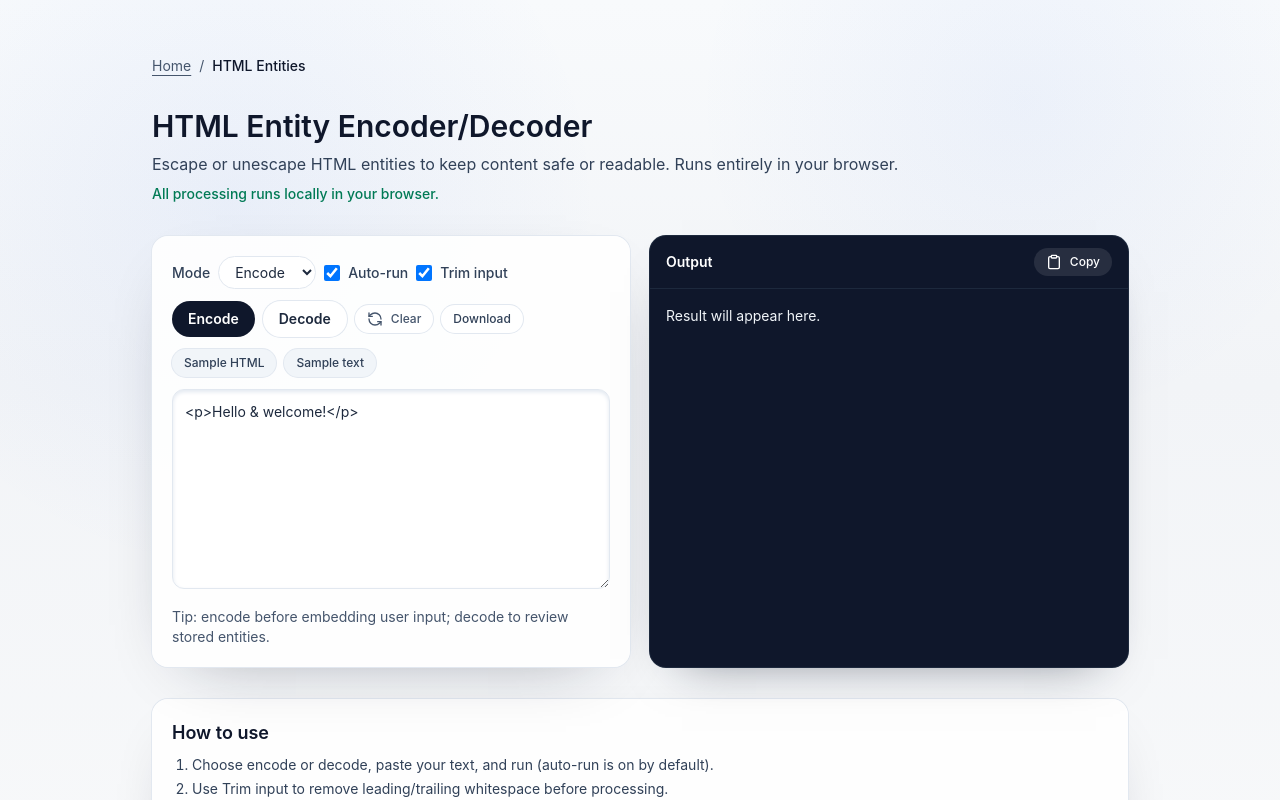
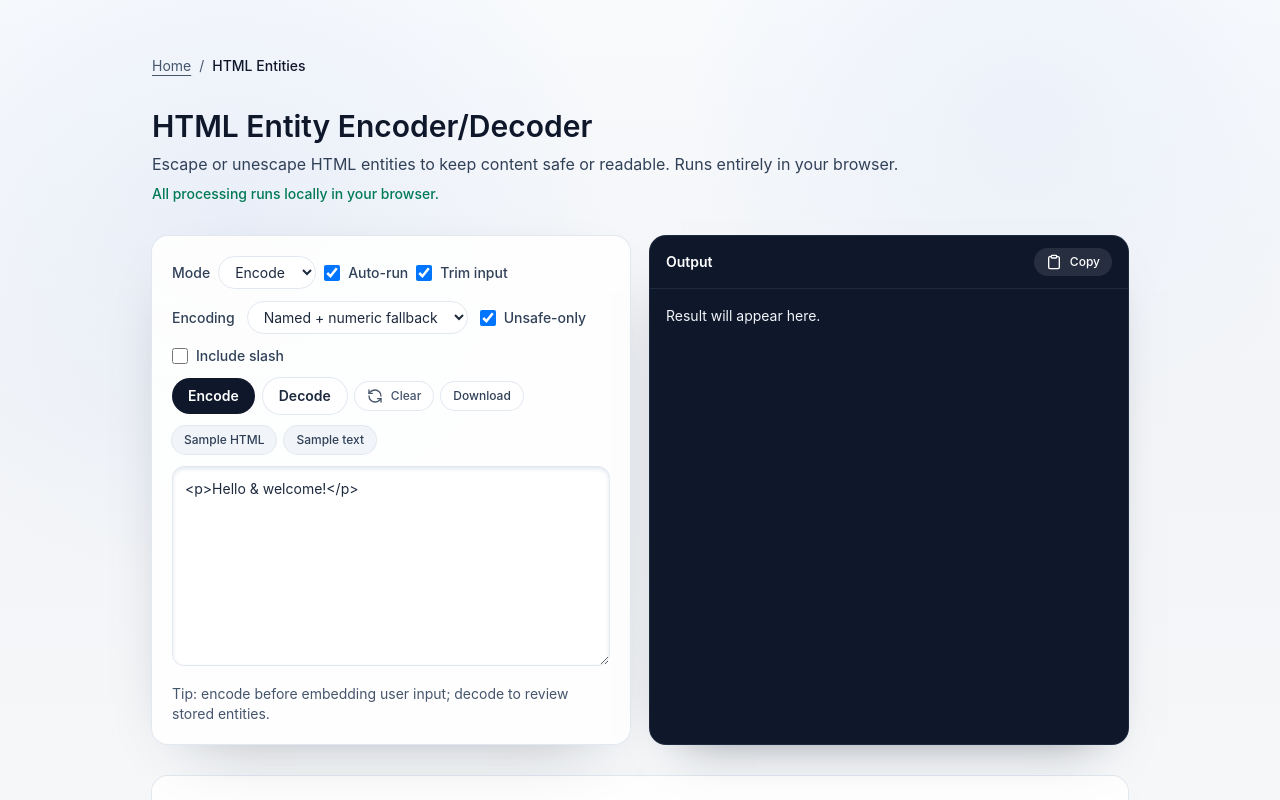
Before and after one commit to ChainPix/custom-website, a Next.js app: page /html-entities in a window 1280 px wide. Shown: the top 800 px of the page. Built offline with nearby package versions, Linux system fonts and the light colour scheme; no server answers.

Commit message:
Improve HTML entities encoding options

```diff
--- a/app/(tools)/html-entities/HTML_ENTITIES.md
+++ b/app/(tools)/html-entities/HTML_ENTITIES.md
@@ -1,4 +1,7 @@
 # HTML Entities Tool – Assessment & Improvement Plan
+
+## Update note
+- Encoding now uses Unicode code points, supports named/numeric output styles, and can be limited to unsafe HTML characters.
 
 ## Current state
 - Features: Encode/Decode buttons, single textarea input, output pane, copy button, clear.
--- a/app/(tools)/html-entities/client.tsx
+++ b/app/(tools)/html-entities/client.tsx
@@ -4,8 +4,50 @@ import Link from "next/link";
 import { useState } from "react";
 import { Check, Clipboard, RefreshCcw } from "lucide-react";
 
-const encodeEntities = (text: string) =>
-  text.replace(/[\u00A0-\u9999<>&"'`]/gim, (i) => `&#${i.charCodeAt(0)};`);
+const NAMED_ENTITIES: Record<string, string> = {
+  "&": "&amp;",
+  "<": "&lt;",
+  ">": "&gt;",
+  '"': "&quot;",
+  "'": "&apos;",
+  "\u00A0": "&nbsp;",
+};
+
+const UNSAFE_CHARS = new Set(["&", "<", ">", '"', "'"]);
+
+type EncodeMode = "named" | "numeric" | "hex";
+
+const encodeEntities = (
+  text: string,
+  options: { mode: EncodeMode; unsafeOnly: boolean; includeSlash: boolean }
+) => {
+  let result = "";
+  for (const char of text) {
+    const isUnsafe = UNSAFE_CHARS.has(char) || (options.includeSlash && char === "/");
+    if (options.unsafeOnly && !isUnsafe) {
+      result += char;
+      continue;
+    }
+    if (options.mode === "named") {
+      const named = NAMED_ENTITIES[char];
+      if (named) {
+        result += named;
+        continue;
+      }
+    }
+    const codePoint = char.codePointAt(0);
+    if (codePoint === undefined) {
+      result += char;
+      continue;
+    }
+    if (options.mode === "hex") {
+      result += `&#x${codePoint.toString(16)};`;
+    } else {
+      result += `&#${codePoint};`;
+    }
+  }
+  return result;
+};
 
 const decodeEntities = (text: string) => {
   const doc = new DOMParser().parseFromString(text, "text/html");
@@ -21,13 +63,22 @@ export default function HtmlEntitiesClient() {
   const [mode, setMode] = useState<"encode" | "decode">("encode");
   const [autoRun, setAutoRun] = useState(true);
   const [trimInput, setTrimInput] = useState(true);
+  const [encodeMode, setEncodeMode] = useState<EncodeMode>("named");
+  const [encodeUnsafeOnly, setEncodeUnsafeOnly] = useState(true);
+  const [encodeIncludeSlash, setEncodeIncludeSlash] = useState(false);
   const [warning, setWarning] = useState("");
   const [processing, setProcessing] = useState(false);
 
   const normalizeInput = (value: string) => (trimInput ? value.trim() : value);
 
   const encodeValue = (text: string) => {
-    setOutput(encodeEntities(text));
+    setOutput(
+      encodeEntities(text, {
+        mode: encodeMode,
+        unsafeOnly: encodeUnsafeOnly,
+        includeSlash: encodeIncludeSlash,
+      })
+    );
     setError("");
     setStatus("Encoded");
   };
@@ -194,6 +245,55 @@ export default function HtmlEntitiesClient() {
               Trim input
             </label>
           </div>
+          <div className="flex flex-wrap items-center gap-3">
+            <label className="text-sm font-medium text-slate-700" htmlFor="encoding-select">
+              Encoding
+            </label>
+            <select
+              id="encoding-select"
+              value={encodeMode}
+              onChange={(event) => {
+                const nextMode = event.target.value as EncodeMode;
+                setEncodeMode(nextMode);
+                if (autoRun && mode === "encode") runTransform("encode");
+              }}
+              className="rounded-full border border-slate-200 bg-white px-3 py-1.5 text-sm text-slate-800 shadow-[var(--shadow-soft)] focus:outline-none focus:ring-2 focus:ring-slate-300 disabled:opacity-70"
+              aria-label="Select encoding output style"
+              disabled={mode === "decode"}
+            >
+              <option value="named">Named + numeric fallback</option>
+              <option value="numeric">Numeric (decimal)</option>
+              <option value="hex">Numeric (hex)</option>
+            </select>
+            <label className="flex items-center gap-2 text-sm font-medium text-slate-700">
+              <input
+                type="checkbox"
+                checked={encodeUnsafeOnly}
+                onChange={(event) => {
+                  setEncodeUnsafeOnly(event.target.checked);
+                  if (autoRun && mode === "encode") runTransform("encode");
+                }}
+                className="h-4 w-4 rounded border-slate-300 text-slate-900 focus:ring-slate-300"
+                aria-label="Encode only unsafe HTML characters"
+                disabled={mode === "decode"}
+              />
+              Unsafe-only
+            </label>
+            <label className="flex items-center gap-2 text-sm font-medium text-slate-700">
+              <input
+                type="checkbox"
+                checked={encodeIncludeSlash}
+                onChange={(event) => {
+                  setEncodeIncludeSlash(event.target.checked);
+                  if (autoRun && mode === "encode") runTransform("encode");
+                }}
+                className="h-4 w-4 rounded border-slate-300 text-slate-900 focus:ring-slate-300"
+                aria-label="Include forward slash when encoding unsafe characters"
+                disabled={mode === "decode"}
+              />
+              Include slash
+            </label>
+          </div>
           <div className="flex flex-wrap items-center gap-2">
             <button
               onClick={() => runTransform("encode")}
```
